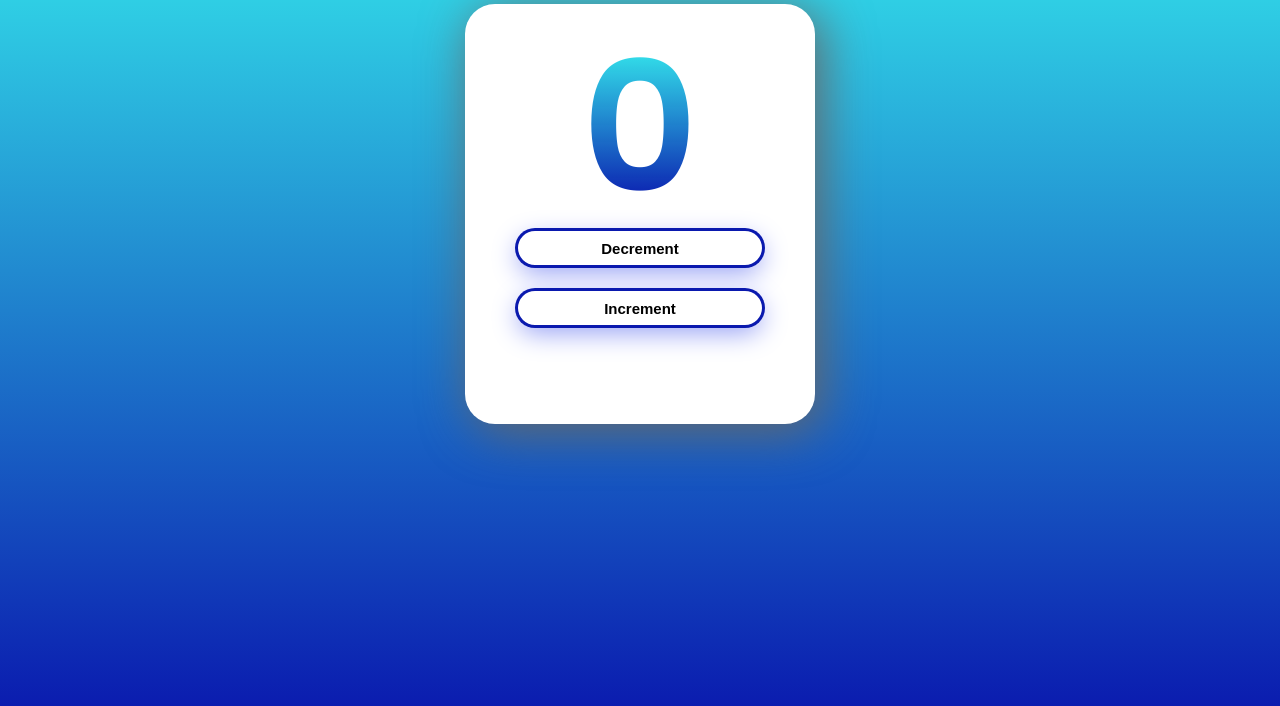
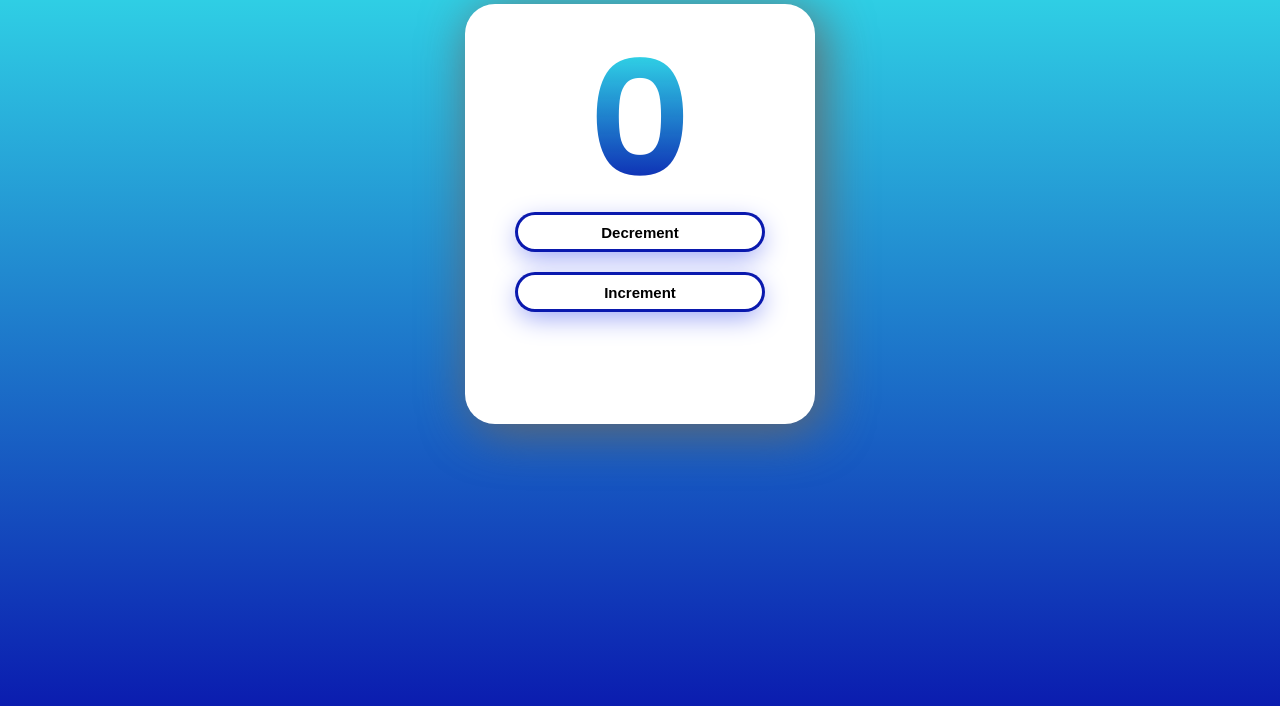
Before and after one commit to RheaMerin/CounterApp, a plain HTML site: page index.html in a window 1280 px wide. Shown: the part 194-900 px from the top of the page. Drawn offline with Linux system fonts and the light colour scheme; a web font is replaced by a local one.

Commit message:
font size update last

```diff
--- a/style.css
+++ b/style.css
@@ -21,10 +21,10 @@ body{
   height: 11rem;
   font-weight:600;
   font-style: normal;
-  font-size: 180px;
+  font-size: 160px;
   line-height: 200px ;
   align-items: center;
-  margin: 1.5rem;
+  margin: 1rem;
   border-radius: 2rem;
   font-family:Poppins;
   background-color:#ffffff;
```
